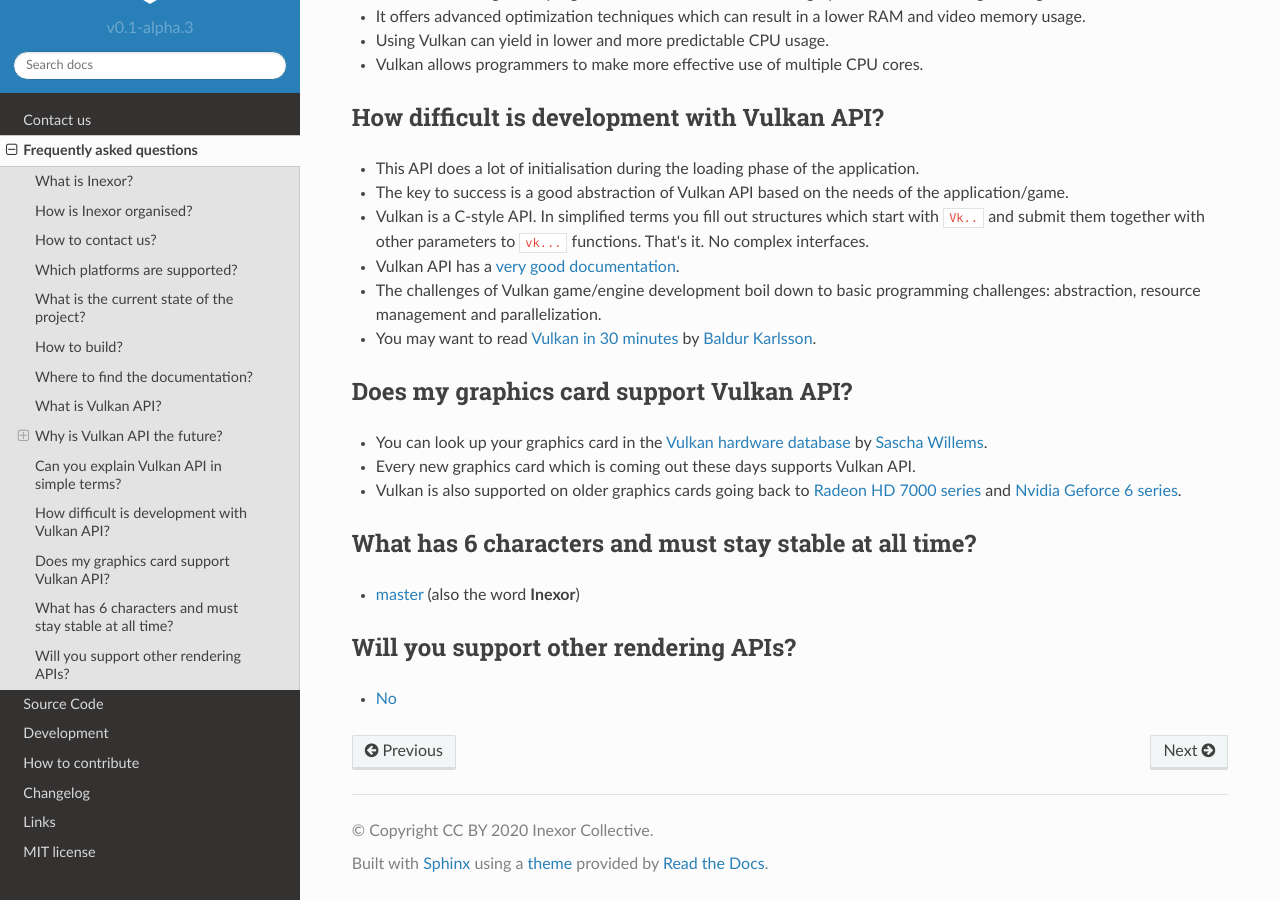
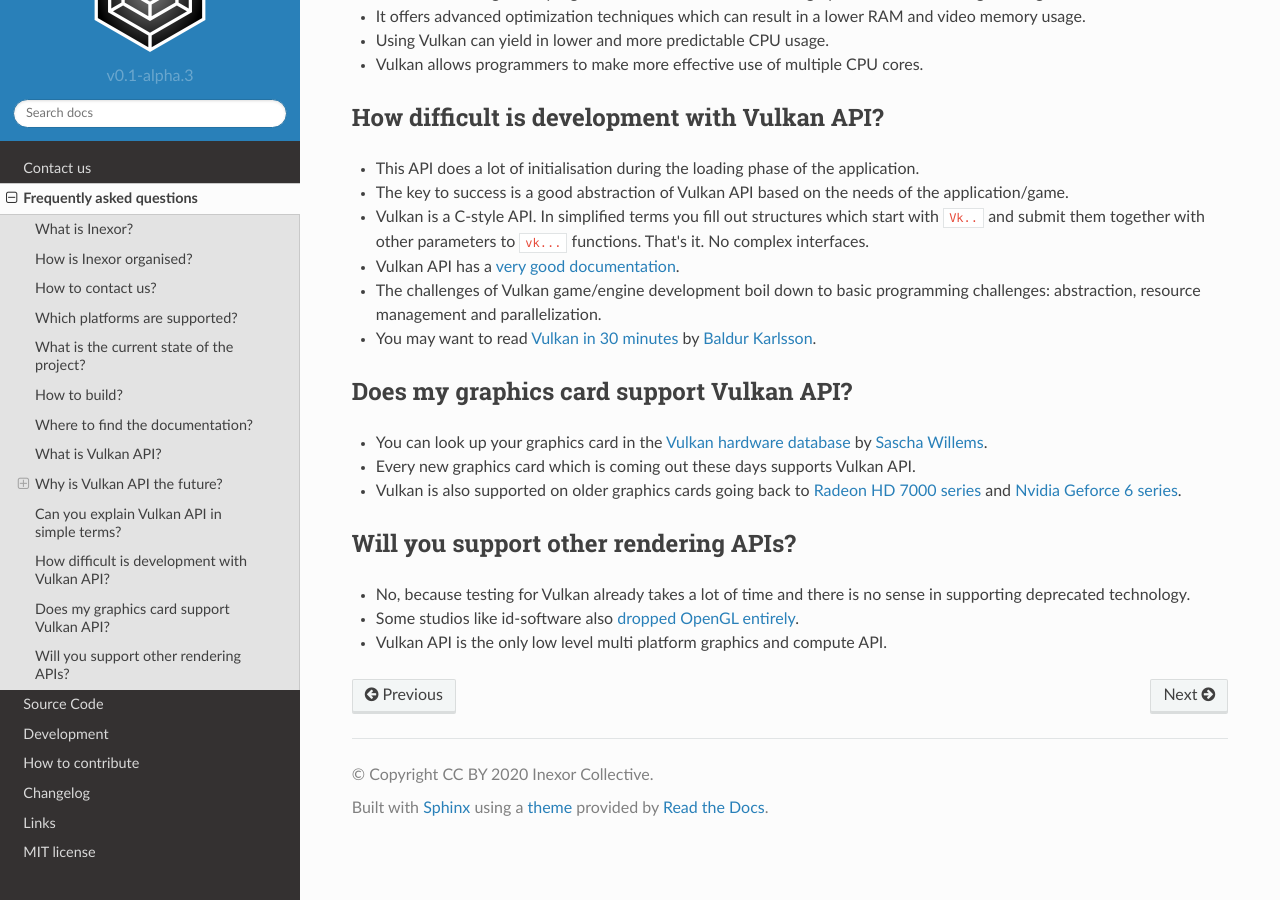
Before and after one commit to inexorgame/vulkan-renderer, a Sphinx documentation site: the page built from documentation/source/faq/main.rst, in a window 1280 px wide and 900 px high, scrolled down 4216 px. Built offline with Sphinx 7.4.7 and the Read the Docs theme 2.0.0, drawn with Linux system fonts in a browser that asks for light colours; pages that are not in the unit, such as notebooks, are missing from menus; some of the changed text lies outside the part shown.

Commit message:
[wiki] Updated frequently asked questions.
Signed-off-by: Johannes <johannesschneider@outlook.com>

```diff
--- a/documentation/source/faq/main.rst
+++ b/documentation/source/faq/main.rst
@@ -1,7 +1,7 @@
 Frequently asked questions
 ==========================
 
-Please visit `inexor.org <https://inexor.org>`__ and join our `Discord <https://discord.com/invite/acUW8k7>`__ server.
+Please visit `inexor.org <https://inexor.org>`__ and join our `Discord server <https://discord.com/invite/acUW8k7>`__.
 
 Also check out the `documentation <https://inexor-vulkan-renderer.readthedocs.io/en/latest/>`__.
 
@@ -167,11 +167,8 @@ Does my graphics card support Vulkan API?
 - Every new graphics card which is coming out these days supports Vulkan API.
 - Vulkan is also supported on older graphics cards going back to `Radeon HD 7000 series <https://en.wikipedia.org/wiki/Radeon_HD_7000_series>`__ and `Nvidia Geforce 6 series <https://en.wikipedia.org/wiki/GeForce_6_series>`__.
 
-What has 6 characters and must stay stable at all time?
--------------------------------------------------------
-
-- `master <https://github.com/inexorgame/vulkan-renderer/actions?query=workflow%3ABuild>`__ (also the word **Inexor**)
-
 Will you support other rendering APIs?
 --------------------------------------
-- `No <https://youtu.be/0R23npUCCnw?t=252>`__
+- No, because testing for Vulkan already takes a lot of time and there is no sense in supporting deprecated technology.
+- Some studios like id-software also `dropped OpenGL entirely <https://youtu.be/0R23npUCCnw?t=252>`__.
+- Vulkan API is the only low level multi platform graphics and compute API.
```
